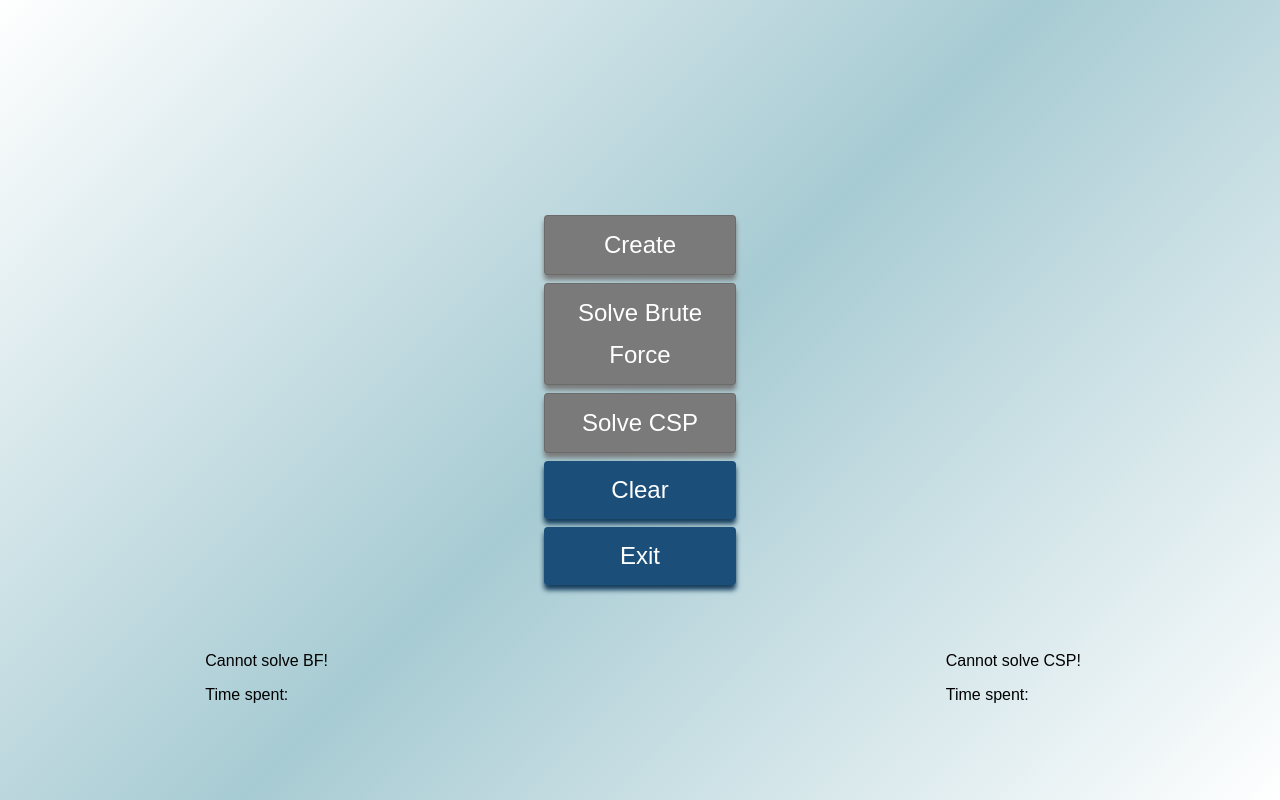
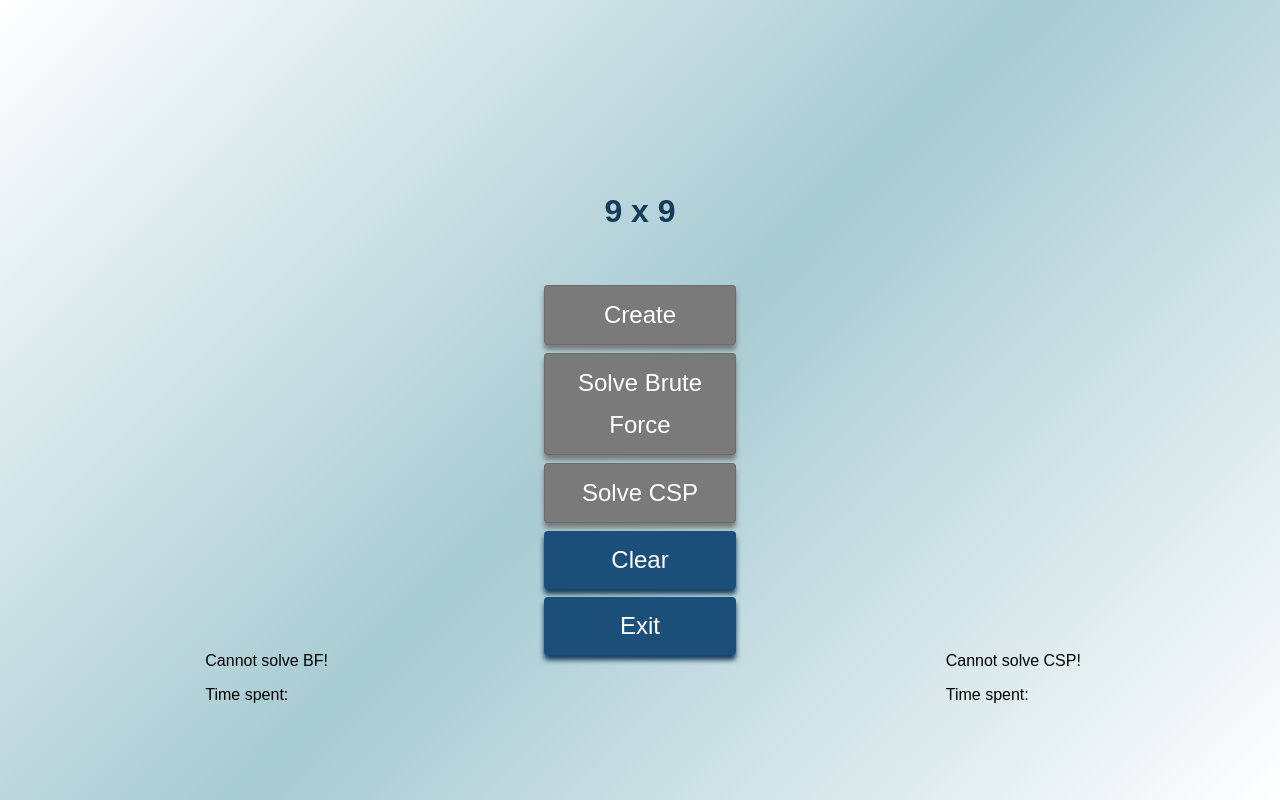
Before and after one commit to NguyenCQChi/comp3981-sudoku, a Next.js app: page /twoSolutions/9x9 in a window 1280 px wide. Built offline with nearby package versions, Linux system fonts and the light colour scheme.

Commit message:
added title of grid in two solutions

```diff
--- a/src/containers/TwoSolutions/TwoSolutions.tsx
+++ b/src/containers/TwoSolutions/TwoSolutions.tsx
@@ -61,7 +61,11 @@ const TwoSolutions = ({size}: {size: String}) => {
               <p>Time spent: {timeBF}</p>
           </div>
         </div>
+
         <div style={{width: '15%', display: 'flex', flexDirection: 'column', gap: '8px'}}>
+          <div style={{padding: '15px', textAlign: 'center'}}>
+              <p style={{fontSize: '2rem', marginBottom: '2rem', fontWeight: 700, color: theme.palette.primary.dark}}>{size} x {size}</p>
+          </div>
           <MainButton title="Create" option={false} disable={true} />
           <MainButton title='Solve Brute Force' option={false} disable={true}/>
           <MainButton title ='Solve CSP' option={false} disable={true}/>
```
